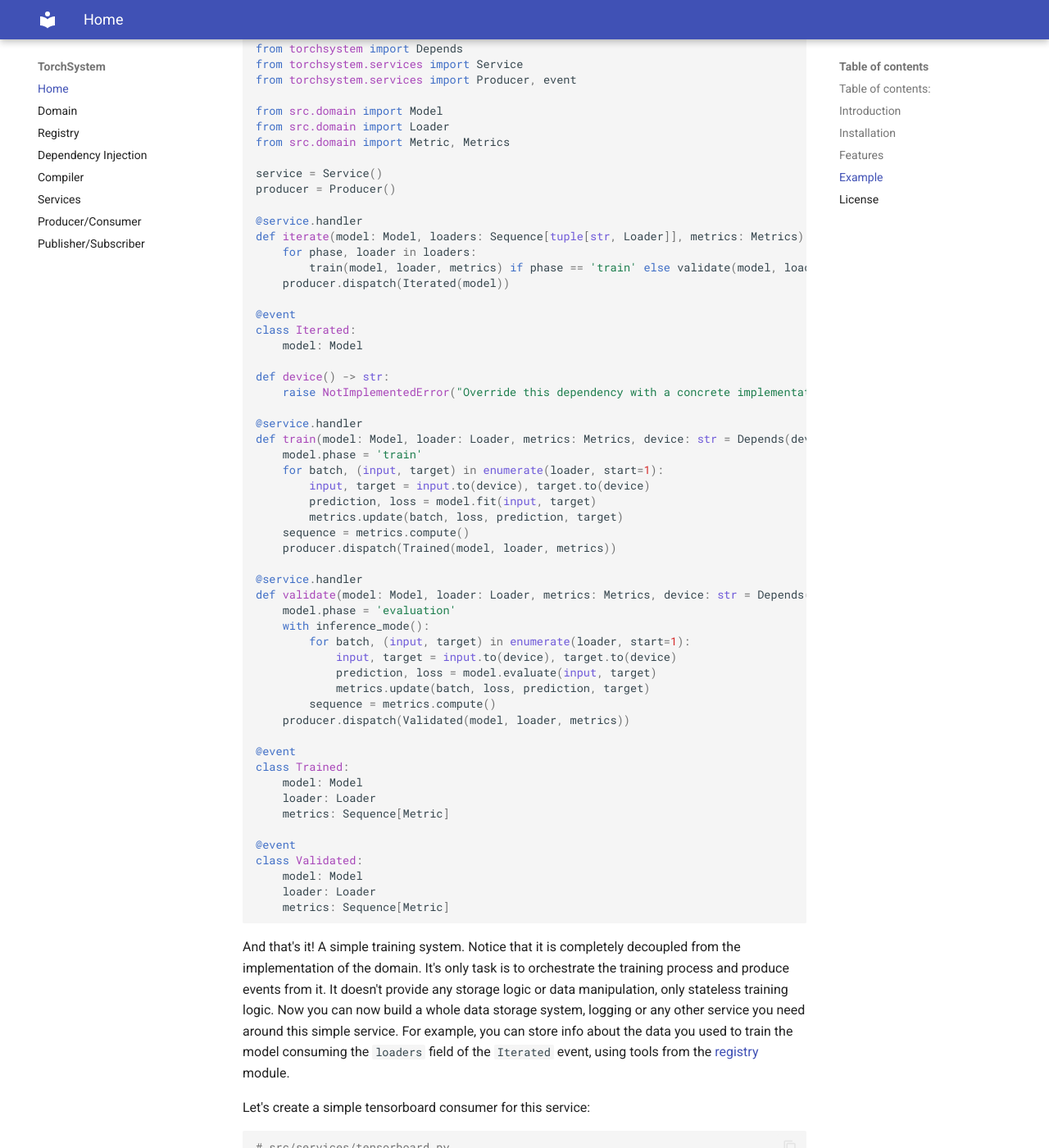
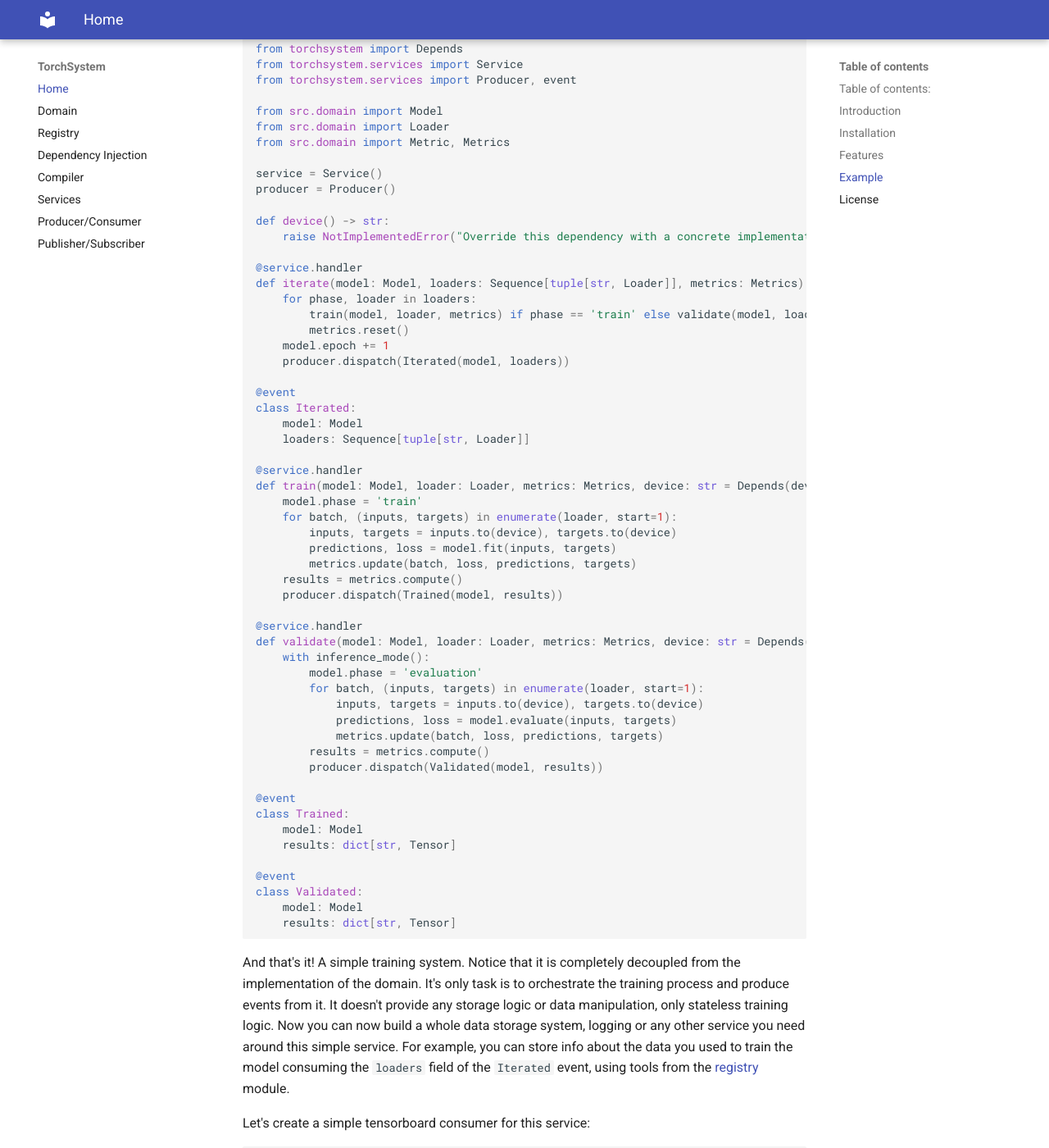
Before and after one commit to entropy-flux/TorchSystem, an MkDocs documentation site: the page built from docs/index.md, in a window 1280 px wide and 1400 px high, scrolled down 3233 px. Shown: the whole window at 82% size. Built offline with MkDocs 1.6.1 and Material for MkDocs 9.7.7, drawn with Linux system fonts in a browser that asks for light colours.

Commit message:
Update Docs

````diff
--- a/docs/index.md
+++ b/docs/index.md
@@ -95,6 +95,7 @@ Notice that we didn't define any implementation. Of course, you can just impleme
 
 The training service can be implemented as follows:
 
+
 ```python
 # src/services/training.py
 from typing import Sequence
@@ -111,51 +112,52 @@ from src.domain import Metric, Metrics
 service = Service()
 producer = Producer()
 
+def device() -> str:
+    raise NotImplementedError("Override this dependency with a concrete implementation")
+
 @service.handler
 def iterate(model: Model, loaders: Sequence[tuple[str, Loader]], metrics: Metrics):
     for phase, loader in loaders:
         train(model, loader, metrics) if phase == 'train' else validate(model, loader, metrics)
-    producer.dispatch(Iterated(model))
+        metrics.reset()
+    model.epoch += 1
+    producer.dispatch(Iterated(model, loaders))
 
 @event
 class Iterated:
     model: Model
-
-def device() -> str:
-    raise NotImplementedError("Override this dependency with a concrete implementation")
+    loaders: Sequence[tuple[str, Loader]]
 
 @service.handler
 def train(model: Model, loader: Loader, metrics: Metrics, device: str = Depends(device)):
     model.phase = 'train'
-    for batch, (input, target) in enumerate(loader, start=1):
-        input, target = input.to(device), target.to(device)
-        prediction, loss = model.fit(input, target)
-        metrics.update(batch, loss, prediction, target)
-    sequence = metrics.compute()
-    producer.dispatch(Trained(model, loader, metrics))
+    for batch, (inputs, targets) in enumerate(loader, start=1):
+        inputs, targets = inputs.to(device), targets.to(device)
+        predictions, loss = model.fit(inputs, targets)
+        metrics.update(batch, loss, predictions, targets)
+    results = metrics.compute()
+    producer.dispatch(Trained(model, results))
 
 @service.handler
 def validate(model: Model, loader: Loader, metrics: Metrics, device: str = Depends(device)):
-    model.phase = 'evaluation'
     with inference_mode():
-        for batch, (input, target) in enumerate(loader, start=1):
-            input, target = input.to(device), target.to(device)
-            prediction, loss = model.evaluate(input, target)
-            metrics.update(batch, loss, prediction, target)
-        sequence = metrics.compute()
-    producer.dispatch(Validated(model, loader, metrics))
+        model.phase = 'evaluation'
+        for batch, (inputs, targets) in enumerate(loader, start=1):
+            inputs, targets = inputs.to(device), targets.to(device)
+            predictions, loss = model.evaluate(inputs, targets)
+            metrics.update(batch, loss, predictions, targets)
+        results = metrics.compute()
+        producer.dispatch(Validated(model, results))
 
 @event
 class Trained:
     model: Model
-    loader: Loader
-    metrics: Sequence[Metric]
+    results: dict[str, Tensor]
 
 @event
 class Validated:
     model: Model
-    loader: Loader
-    metrics: Sequence[Metric]
+    results: dict[str, Tensor]
 ```
 
 And that's it! A simple training system. Notice that it is completely decoupled from the implementation of the domain. It's only task is to orchestrate the training process and produce events from it. It doesn't provide any storage logic or data manipulation, only stateless training logic. Now you can now build a whole data storage system, logging or any other service you need around this simple service. For example, you can store info about the data you used to train the model consuming the `loaders` field of the `Iterated` event, using tools from the [registry](https://mr-mapache.github.io/torch-system/registry/) module.
````
Also changed, not shown: README.md (+22 -21 lines), 1 other file.
